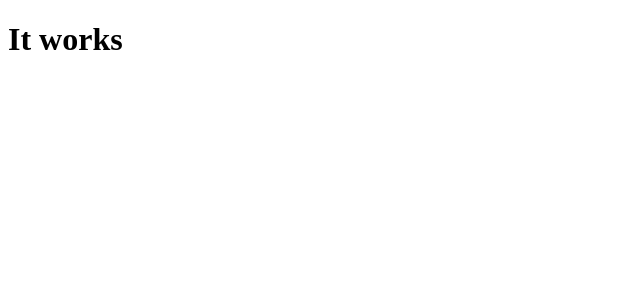
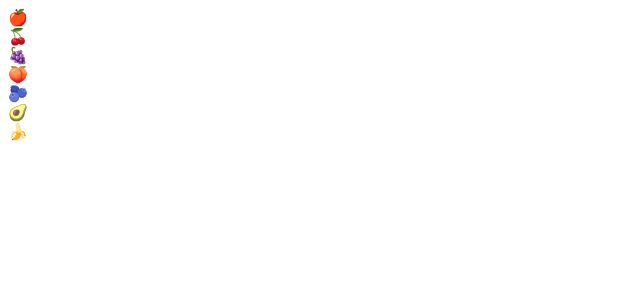
Before and after one commit to coderGirlSu/Fruit-picking-game, a React (Create React App) app in the folder fruit-game/: page / in a window 1280 px wide. Shown: the top 300 px of the page, without its empty margins (0-640 px from the left). Built offline with nearby package versions, Linux system fonts and the light colour scheme.

Commit message:
show fruit

```diff
--- a/fruit-game/src/App.js
+++ b/fruit-game/src/App.js
@@ -1,7 +1,10 @@
+import Fruit from "./component/Fruit";
+
 
 function App() {
   return (
-    <h1>It works</h1>
+
+    <Fruit />
   );
 }
 
--- /dev/null
+++ b/fruit-game/src/component/Fruit.jsx
@@ -0,0 +1,57 @@
+import React,{useState} from "react";
+
+const InitialFruit = [
+    {
+        name: 'apple',
+        emoji: '🍎'
+    },
+    {
+        name: 'cherry',
+        emoji: '🍒'
+    },
+    {
+        name: 'grapes',
+        emoji: '🍇'
+    },
+    {
+        name: 'peach',
+        emoji: '🍑'
+    },
+    {
+        name: 'blueberry',
+        emoji: '🫐'
+    },
+    {
+        name: 'avocado',
+        emoji: '🥑'
+    },
+    {
+        name: 'banana',
+        emoji: '🍌'
+    },
+]
+
+
+
+
+
+
+const Fruit = () =>{
+
+    const[data,setData] = useState(InitialFruit)
+
+    return (
+        <div>
+            {data.map((obj,index)=>{
+                return (
+                    <div key={index}> {obj.emoji}</div>
+                )
+
+            })}
+
+        </div>
+
+    )
+}
+
+export default Fruit
```
